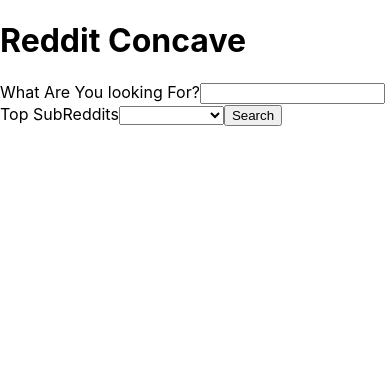
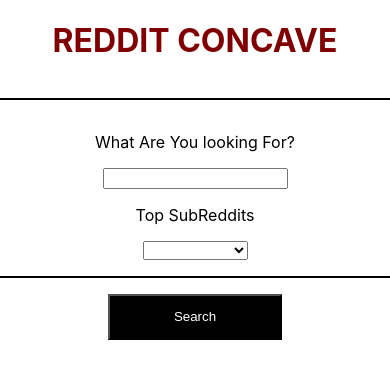
Before and after one commit to Austin-Blake/Reddit_Conclave, a React (Create React App) app: page / in a window 390 px wide. Shown: the top 378 px of the page. Built offline with nearby package versions, Linux system fonts and the light colour scheme; no server answers.

Commit message:
completed layout/css

```diff
--- a/src/Container/App.css
+++ b/src/Container/App.css
@@ -1,6 +1,57 @@
-form{
+
+h1{
+    text-align: center;
+    color: maroon;
+    font-size: 3rem;
+}
+.nav{
     display: flex;
-    flex-direction: row;
+    flex-direction: column;
     justify-content: center;
     align-items: center;
 }
+
+.search-container{
+    display: flex;
+    flex-direction: row;
+    align-items: center;
+    justify-content: center;
+    border-top: 2px solid black;
+    border-bottom: 2px solid black;
+    padding: 1rem;
+    margin: 1rem;
+    width: 95vw;
+    text-align: center;
+}
+
+label{
+    display: flex;
+    justify-content: center;
+    padding: 1rem;
+}
+
+button{
+    background-color: black;
+    color: white;
+    width: 13em;
+    padding: 1em;
+}
+
+@media screen and (min-width: 300px) and (max-width: 500px) {
+    h1{
+        font-size: 2rem;
+    }
+    .card {
+        width: 100vw;
+    }
+    .search-container{
+        display: flex;
+        flex-direction: column;
+        align-items: center;
+        justify-content: center;
+        border: 2px solid black;
+        padding: 1rem;
+        margin: 1rem;
+
+    }
+}
--- a/src/Container/App.js
+++ b/src/Container/App.js
@@ -1,8 +1,9 @@
-import React, { useReducer } from 'react';
+import React, { useReducer, useEffect } from 'react';
 import axios from 'axios';
 
 import { PostList } from '../Presentation/PostList';
 import '../Presentation/PostList.css';
+import './App.css';
 
 const initialState = {
     term: '',
@@ -50,17 +51,26 @@
     e.preventDefault();
     axios.get(`https://www.reddit.com/search.json?q=${term || "popular"}`)
       .then(response => {
-        console.log(response)
         dispatch({ type: 'success', payload: response.data })
       }).catch(error => {
         dispatch({ type: 'error' })
       })
   }
 
+  useEffect((term) => {
+    axios.get(`https://www.reddit.com/search.json?q=${term || "popular"}`)
+      .then(response => {
+        dispatch({ type: 'success', payload: response.data })
+      }).catch(error => {
+        dispatch({ type: 'error' })
+      })
+  }, []);
+
   return (
     <>
-      <form >
-          <h1>Reddit Concave</h1>
+      <form className='nav'>
+        <h1>REDDIT CONCAVE</h1>
+        <div className='search-container'>
           <label htmlFor="search">What Are You looking For?</label>
           <input
           type="text"
@@ -69,17 +79,19 @@
             type:'term',
             payload: e.target.value})}
           />
-         <label for="cars">Top SubReddits</label>
+          <label for="SubReddits">Top SubReddits</label>
+
           <select id="categories" name="categories" onChange={e => dispatch({
             type:'term',
   payload: e.currentTarget.value
 })}>
-          <option value="none"></option>
+          <option value=""></option>
           <option value="Humor">Humor</option>
           <option value="Pics">Pictures</option>
           <option value="Entertainment">Entertainment</option>
           <option value="News">News</option>
           </select>
+        </div>
           <button onClick={search}>Search</button>
       </form>
 
--- a/src/Presentation/PostList.css
+++ b/src/Presentation/PostList.css
@@ -10,17 +10,22 @@
     text-align: center;
 }
 
-h1 {
-    font-size: 2rem;
-}
 
 h2, h3 {
     font-size: 1.3rem;
     padding: 0rem .1rem 0rem .1rem;
-    width: 90%;
+    width: 70%;
 }
 
 a{
     font-size: 1rem;
     color: orange;
 }
+
+a:hover{
+    transform: scale(1.3);
+}
+
+p{
+    font-size: 1.5rem;
+}
--- a/src/Presentation/PostList.js
+++ b/src/Presentation/PostList.js
@@ -1,12 +1,13 @@
 
 
 export const PostList = (state, isFetched) => {
-    console.log(state)
-    console.log(state.data.postData.data.children);
+
+    const data = state.data.postData.data.children;
+
      return (
             <>
-                { isFetched ? Array.from(state.data.postData.data.children).map(post => (
-
+                { isFetched ? data.map(post => (
+                    <>
                     <div
                         className='card'
                         key={post.data.id}
@@ -16,8 +17,14 @@
                         <a href={ post.data.url}><p>See article</p></a>
                         <img src={post.data.thumbnail} alt="" />
                         <h3>Posted By: {post.data.author}</h3>
-                        <h3>{post.data.selftext.substring(0, 200)}</h3>
+                            <h3>{post.data.selftext.substring(0, 200)}</h3>
+                    <div>
+                        <p>Up Vote: {post.data.ups} / Ratio: {post.data.upvote_ratio}</p>
+                        <p>Total Awards: {post.data.total_awards_received}</p>
                     </div>
+                    </div>
+
+                    </>
                 )) : null
              }
             </>
```
Also changed, not shown: 1 other file (tests, documents, lock files or other folders). Lines whose indentation alone changed are shown as unchanged.
